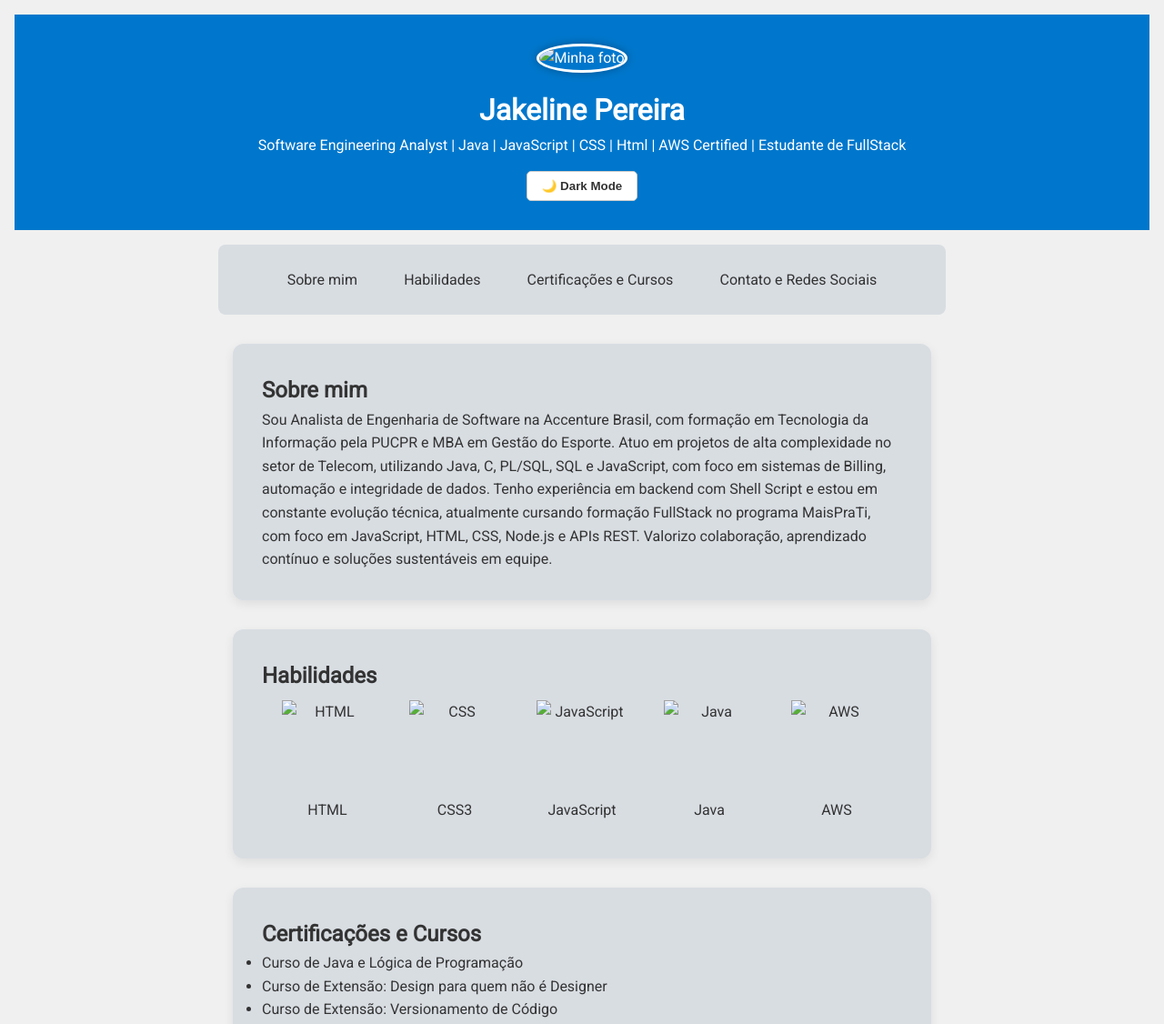
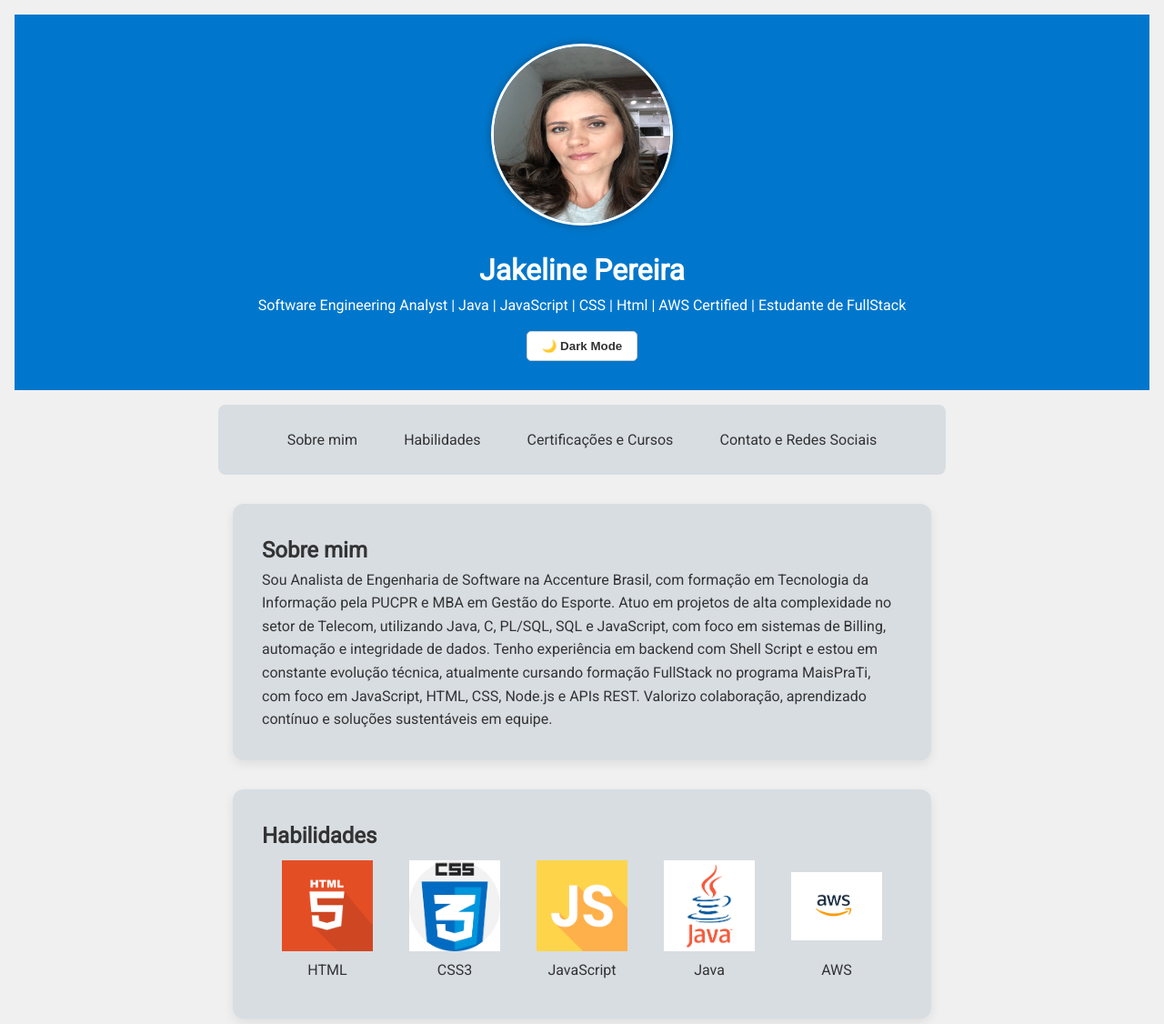
Before and after one commit to Jakelinevpereira/portifoliojvp.io, a plain HTML site: page index.html in a window 1280 px wide. Shown: the top 1126 px of the page at 91% size. Drawn offline with Linux system fonts and the light colour scheme.

Commit message:
Corrigindo bugs

```diff
--- a/index.html
+++ b/index.html
@@ -5,7 +5,7 @@
   <meta name="viewport" content="width=device-width, initial-scale=1.0" />
   <title>Meu Perfil</title>
  <link rel="stylesheet" href="styles.css" />
- <link rel="icon" href="../Exercicio_4/favicon.ico" />
+ <link rel="icon" href="../portifólio/imagens/favicon.ico" />
  <link href="https://fonts.googleapis.com/css2?family=Roboto&display=swap" rel="stylesheet">
  <link rel="apple-touch-icon" sizes="180x180" href="../portifólio/imagens/apple-touch-icon.png">
  <link rel="icon" type="image/png" sizes="32x32" href="../portifólio/imagens/favicon-32x32.png">
@@ -21,7 +21,7 @@
 
   <header>
     <!--Bloqueio da imagem por questão de segurança-->
-  <img src="../portifólio/imagens/foto.jpeg" alt="Minha foto" id="foto-perfil" oncontextmenu="return false" ondragstart="return false" onselectstart="return false" onmousedown="return false"/>
+  <img src="imagens/foto.jpeg" alt="Minha foto" id="foto-perfil" oncontextmenu="return false" ondragstart="return false" onselectstart="return false" onmousedown="return false"/>
 
     <h1>Jakeline Pereira</h1>
     <p>Software Engineering Analyst | Java | JavaScript | CSS | Html | AWS Certified | Estudante de FullStack</p>
@@ -51,11 +51,11 @@
     <section id="habilidades">
       <h2>Habilidades</h2>
         <ul class="lista-habilidades">
-          <li><img src="../portifólio/imagens/html.png" alt="HTML"> HTML</li>
-          <li><img src="../portifólio/imagens/css.png" alt="CSS"> CSS3</li>
-          <li><img src="../portifólio/imagens/javascript.png" alt="JavaScript"> JavaScript</li>
-          <li><img src="../portifólio/imagens/java.png" alt="Java"> Java</li>
-          <li><img src="../portifólio/imagens/aws.png" alt="AWS"> AWS</li>
+          <li><img src="imagens/html.png" alt="HTML"> HTML</li>
+          <li><img src="imagens/css.png" alt="CSS"> CSS3</li>
+          <li><img src="imagens/javascript.png" alt="JavaScript"> JavaScript</li>
+          <li><img src="imagens/java.png" alt="Java"> Java</li>
+          <li><img src="imagens/aws.png" alt="AWS"> AWS</li>
         </ul>
     </section>
 
@@ -101,7 +101,7 @@
   <footer>
     <p>&copy; 2025 - Feito por Jakeline Pereira</p>
   </footer>
-<script src="../portifólio/script.js"></script>
+<script src="script.js"></script>
 
 </body>
 </html>
```
